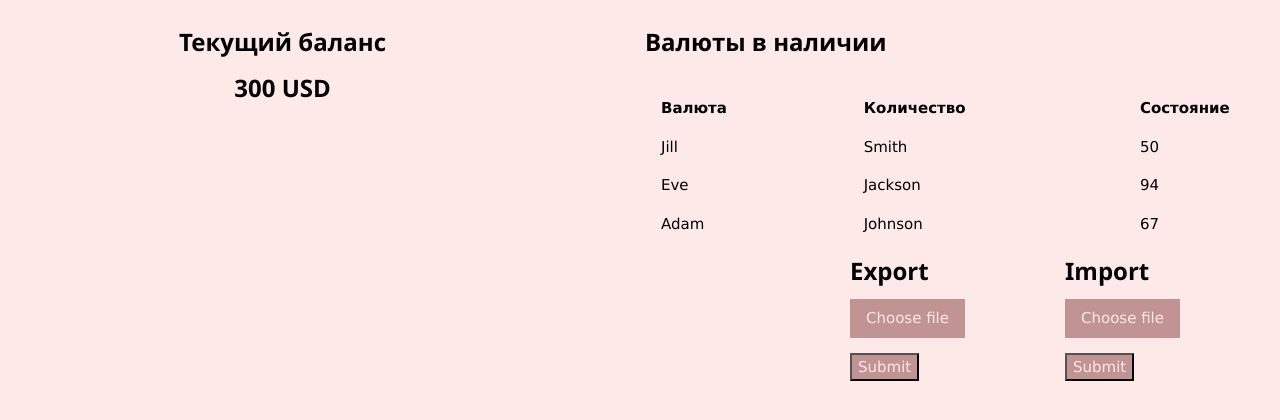
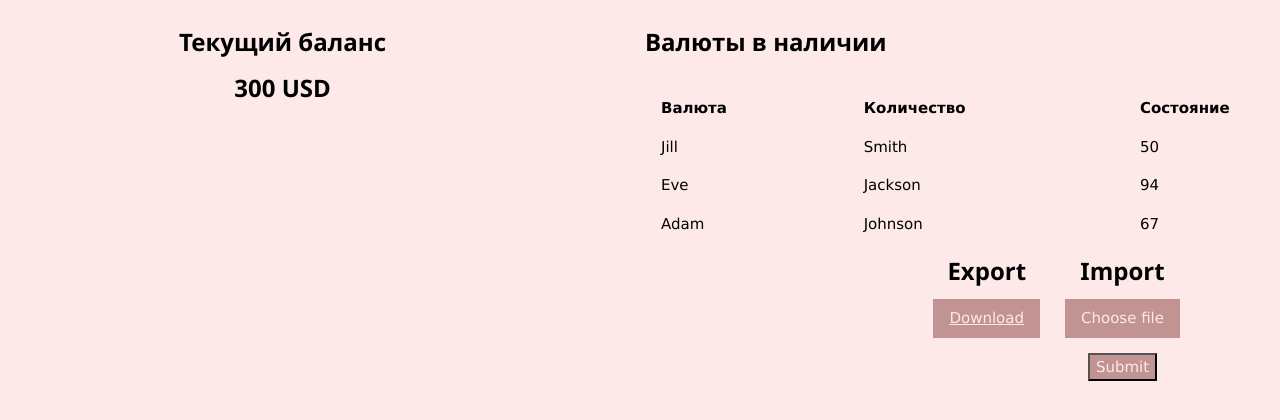
Before and after one commit to moevm/nosql2h21-crypto-neo4j, a Flask app: page /balance in a window 1280 px wide; the page is wider, and only the part inside the window is pictured. Shown: the part 259-679 px from the top of that part. Run offline with Flask 2, Linux system fonts and the light colour scheme.

Commit message:
edit export

```diff
--- a/DbMS.py
+++ b/DbMS.py
@@ -11,6 +11,10 @@ class DbMS:
     # Пример использования
     def add_operation(self):
         query = ""
+        return self._make_query(query)
+
+    def export_data(self):
+        query = "MATCH (n) RETURN n"
         return self._make_query(query)
 
     def get_history(self, name):
--- a/templates/balance.html
+++ b/templates/balance.html
@@ -4,7 +4,6 @@
 <meta name="viewport" content="width=device-width, initial-scale=1">
 <meta charset="utf-8">
 <link rel="stylesheet" href="https://www.w3schools.com/w3css/4/w3.css">
-<link rel="stylesheet" type="text/css" href="style.css">
 <body style="background-color: #FEE9E9">
 
   <div class="w3-container" style="background-color:#C29393;">
@@ -58,7 +57,7 @@
 
    <div>
      <form action="/balance" method="post" enctype="multipart/form-data">
-      <div style="float: right; margin-right: 100px;">
+      <div style="float: right; margin-right: 100px;" align="center">
         <h3 style="font-weight: bold">Import</h3>
         <input type="file" accept=".json" name="upload" id="upload" hidden/>
         <label style="display: inline-block;background-color: #C29393; color: #FEE9E9;
@@ -67,19 +66,12 @@
         <input type="submit" value="Submit" style="display: inline-block ;background-color: #C29393; color: #FEE9E9;
           font-family: sans-serif Verdana; cursor: pointer;">
       </div>
-    </form>
-
-    <form action="/balance" method="post">
-      <div style="float: right; margin-right: 100px;">
-        <h3 style="font-weight: bold">Export</h3>
-        <input type="file" id="export" hidden/>
-        <label style="display: inline-block;background-color: #C29393; color: #FEE9E9;
-          font-family: sans-serif Verdana; cursor: pointer; padding-top: 10px; padding: 8px 16px;" for="export">Choose file</label>
-         <p></p>
-        <input type="submit" value="Submit" style="display: inline-block ;background-color: #C29393; color: #FEE9E9;
-          font-family: sans-serif Verdana; cursor: pointer;">
-      </div>
-    </form>
+     </form>
+       <div style="float: right; margin-right: 25px" align="center">
+           <h3 style="font-weight: bold">Export</h3>
+           <a href="main.py" style="float: right; display: inline-block;background-color: #C29393; color: #FEE9E9;
+          font-family: sans-serif Verdana; cursor: pointer; padding-top: 10px; padding: 8px 16px;" download>Download</a>
+       </div>
    </div>
 
 </div>
```
